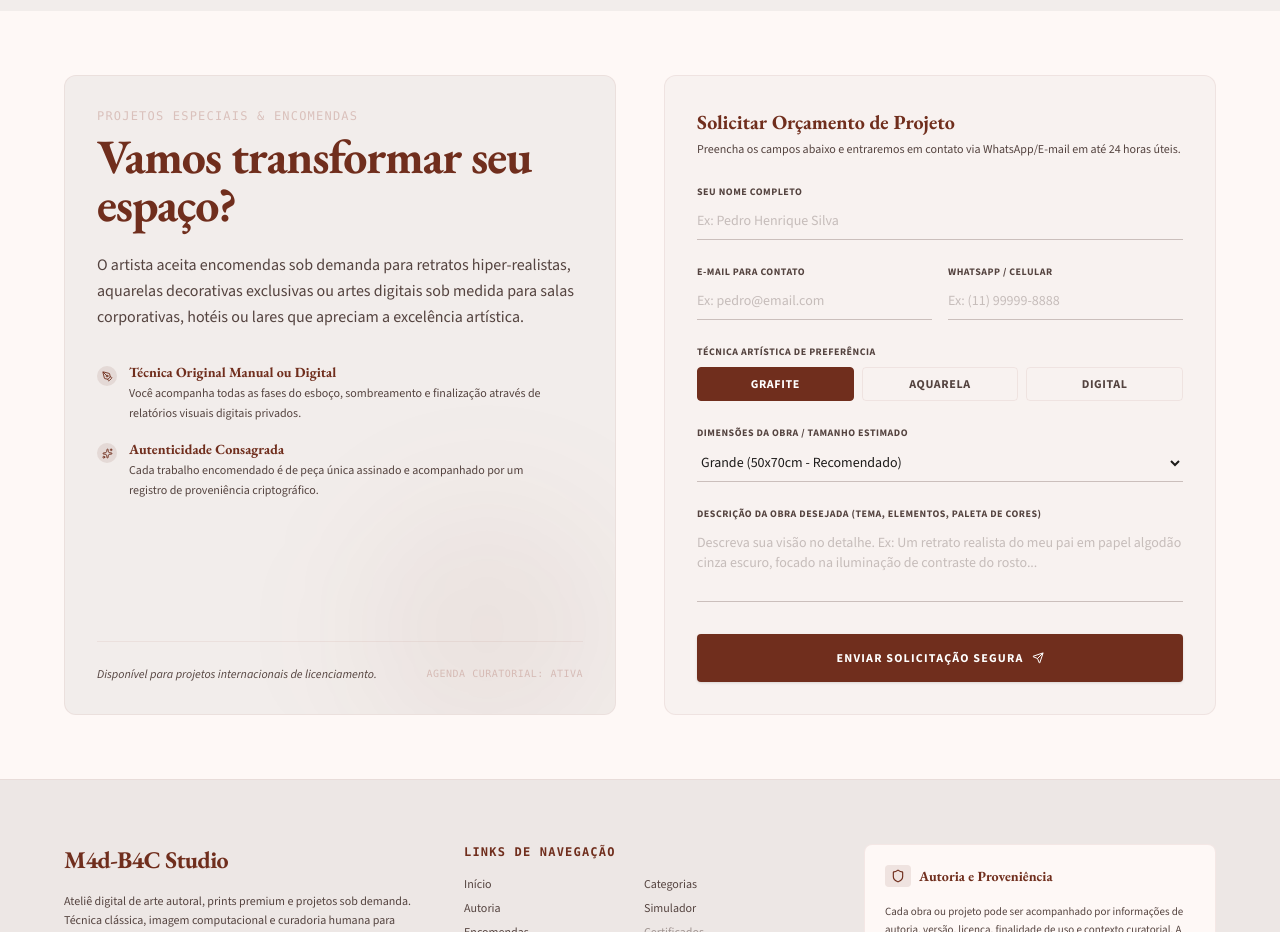
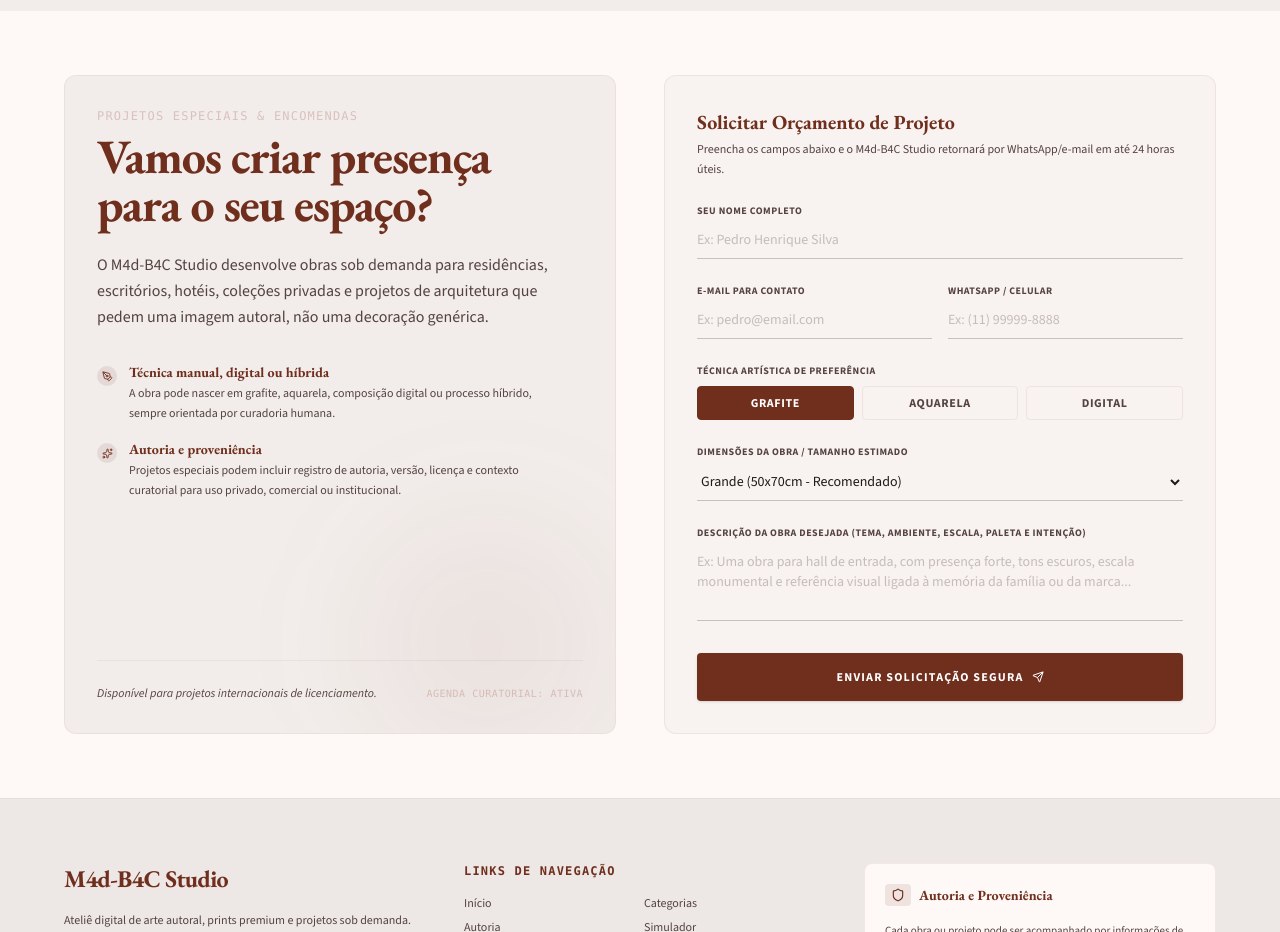
Before and after one commit to M4DB4C/Landing-Pages, a React (Vite) app: page / in a window 1280 px wide. Shown: the part 4300-5232 px from the top of the page. Built offline with nearby package versions, Linux system fonts and the light colour scheme.

Commit message:
feat: refine contact copy for M4d-B4C Studio

```diff
--- a/src/components/ContactForm.tsx
+++ b/src/components/ContactForm.tsx
@@ -1,7 +1,6 @@
 import React, { useState } from 'react';
-import { Send, CheckCircle2, ChevronRight, PenTool, Sparkles, HelpCircle } from 'lucide-react';
+import { Send, CheckCircle2, PenTool, Sparkles } from 'lucide-react';
 import { motion, AnimatePresence } from 'motion/react';
-import { CustomProjectRequest } from '../types';
 
 export default function ContactForm() {
   const [form, setForm] = useState({
@@ -26,7 +25,7 @@ export default function ContactForm() {
       newErrors.email = 'Insira um e-mail válido.';
     }
     if (!form.phone.trim()) newErrors.phone = 'Por favor, informe seu WhatsApp.';
-    if (!form.description.trim()) newErrors.description = 'Conte um pouco sobre o projeto dos seus sonhos.';
+    if (!form.description.trim()) newErrors.description = 'Conte um pouco sobre o projeto, o ambiente ou a intenção da obra.';
 
     setErrors(newErrors);
     return Object.keys(newErrors).length === 0;
@@ -37,7 +36,7 @@ export default function ContactForm() {
     if (validate()) {
       setSubmitted(true);
       // Mock log the custom request parameters
-      console.log('Premium Custom Project Request submitted: ', form);
+      console.log('M4d-B4C Studio custom project request submitted: ', form);
     }
   };
 
@@ -66,10 +65,10 @@ export default function ContactForm() {
               Projetos Especiais & Encomendas
             </span>
             <h3 className="font-display text-3xl md:text-5xl text-primary font-bold tracking-tight mb-6">
-              Vamos transformar seu espaço?
+              Vamos criar presença para o seu espaço?
             </h3>
             <p className="font-sans text-sm md:text-base text-on-surface-variant leading-relaxed max-w-lg mb-8">
-              O artista aceita encomendas sob demanda para retratos hiper-realistas, aquarelas decorativas exclusivas ou artes digitais sob medida para salas corporativas, hotéis ou lares que apreciam a excelência artística.
+              O M4d-B4C Studio desenvolve obras sob demanda para residências, escritórios, hotéis, coleções privadas e projetos de arquitetura que pedem uma imagem autoral, não uma decoração genérica.
             </p>
 
             {/* Quality indicators list */}
@@ -79,9 +78,9 @@ export default function ContactForm() {
                   <PenTool size={11} />
                 </div>
                 <div>
-                  <h4 className="font-display text-sm font-bold text-primary">Técnica Original Manual ou Digital</h4>
+                  <h4 className="font-display text-sm font-bold text-primary">Técnica manual, digital ou híbrida</h4>
                   <p className="text-xs text-on-surface-variant font-sans mt-0.5 leading-relaxed">
-                    Você acompanha todas as fases do esboço, sombreamento e finalização através de relatórios visuais digitais privados.
+                    A obra pode nascer em grafite, aquarela, composição digital ou processo híbrido, sempre orientada por curadoria humana.
                   </p>
                 </div>
               </div>
@@ -91,9 +90,9 @@ export default function ContactForm() {
                   <Sparkles size={11} />
                 </div>
                 <div>
-                  <h4 className="font-display text-sm font-bold text-primary">Autenticidade Consagrada</h4>
+                  <h4 className="font-display text-sm font-bold text-primary">Autoria e proveniência</h4>
                   <p className="text-xs text-on-surface-variant font-sans mt-0.5 leading-relaxed">
-                    Cada trabalho encomendado é de peça única assinado e acompanhado por um registro de proveniência criptográfico.
+                    Projetos especiais podem incluir registro de autoria, versão, licença e contexto curatorial para uso privado, comercial ou institucional.
                   </p>
                 </div>
               </div>
@@ -128,7 +127,7 @@ export default function ContactForm() {
                     Solicitar Orçamento de Projeto
                   </h4>
                   <p className="text-xs text-on-surface-variant font-sans leading-relaxed">
-                    Preencha os campos abaixo e entraremos em contato via WhatsApp/E-mail em até 24 horas úteis.
+                    Preencha os campos abaixo e o M4d-B4C Studio retornará por WhatsApp/e-mail em até 24 horas úteis.
                   </p>
                 </div>
 
@@ -236,13 +235,13 @@ export default function ContactForm() {
                 {/* 5. Descrição / Escopo */}
                 <div className="flex flex-col">
                   <label className="text-[10px] font-sans font-bold uppercase tracking-wider text-on-surface-variant mb-1">
-                    Descrição da Obra Desejada (Tema, Elementos, Paleta de Cores)
+                    Descrição da Obra Desejada (tema, ambiente, escala, paleta e intenção)
                   </label>
                   <textarea
                     rows={3}
                     value={form.description}
                     onChange={(e) => setForm({ ...form, description: e.target.value })}
-                    placeholder="Descreva sua visão no detalhe. Ex: Um retrato realista do meu pai em papel algodão cinza escuro, focado na iluminação de contraste do rosto..."
+                    placeholder="Ex: Uma obra para hall de entrada, com presença forte, tons escuros, escala monumental e referência visual ligada à memória da família ou da marca..."
                     className="bg-transparent border-b border-outline/40 focus:border-primary focus:outline-none py-2 text-sm text-on-surface transition font-sans placeholder-on-surface-variant/30 resize-none"
                   />
                   {errors.description && (
@@ -276,13 +275,13 @@ export default function ContactForm() {
                 </div>
                 <div>
                   <h4 className="font-display text-2xl font-bold text-primary">
-                    Inquérito Recebido!
+                    Solicitação Recebida!
                   </h4>
                   <p className="font-sans text-xs text-on-surface-variant mt-2 max-w-sm mx-auto leading-relaxed">
-                    Olá <strong>{form.name}</strong>, sua proposta de encomendar uma obra em <strong>{form.technique.toUpperCase()}</strong> foi catalogada sob o registro número <strong>#EN-2026-94</strong>.
+                    Olá <strong>{form.name}</strong>, sua proposta de encomendar uma obra em <strong>{form.technique.toUpperCase()}</strong> foi registrada para avaliação curatorial.
                   </p>
                   <p className="font-sans text-xs text-on-surface-variant mt-3 max-w-sm mx-auto leading-relaxed italic border-l-2 border-primary/30 pl-3">
-                    "Em menos de 24 horas, o artista ou nosso curador entrará em contato via WhatsApp/e-mail para dar seguimento ao esboço."
+                    "Em menos de 24 horas úteis, o M4d-B4C Studio entrará em contato para alinhar intenção, escala, suporte e próximos passos."
                   </p>
                 </div>
 
```
